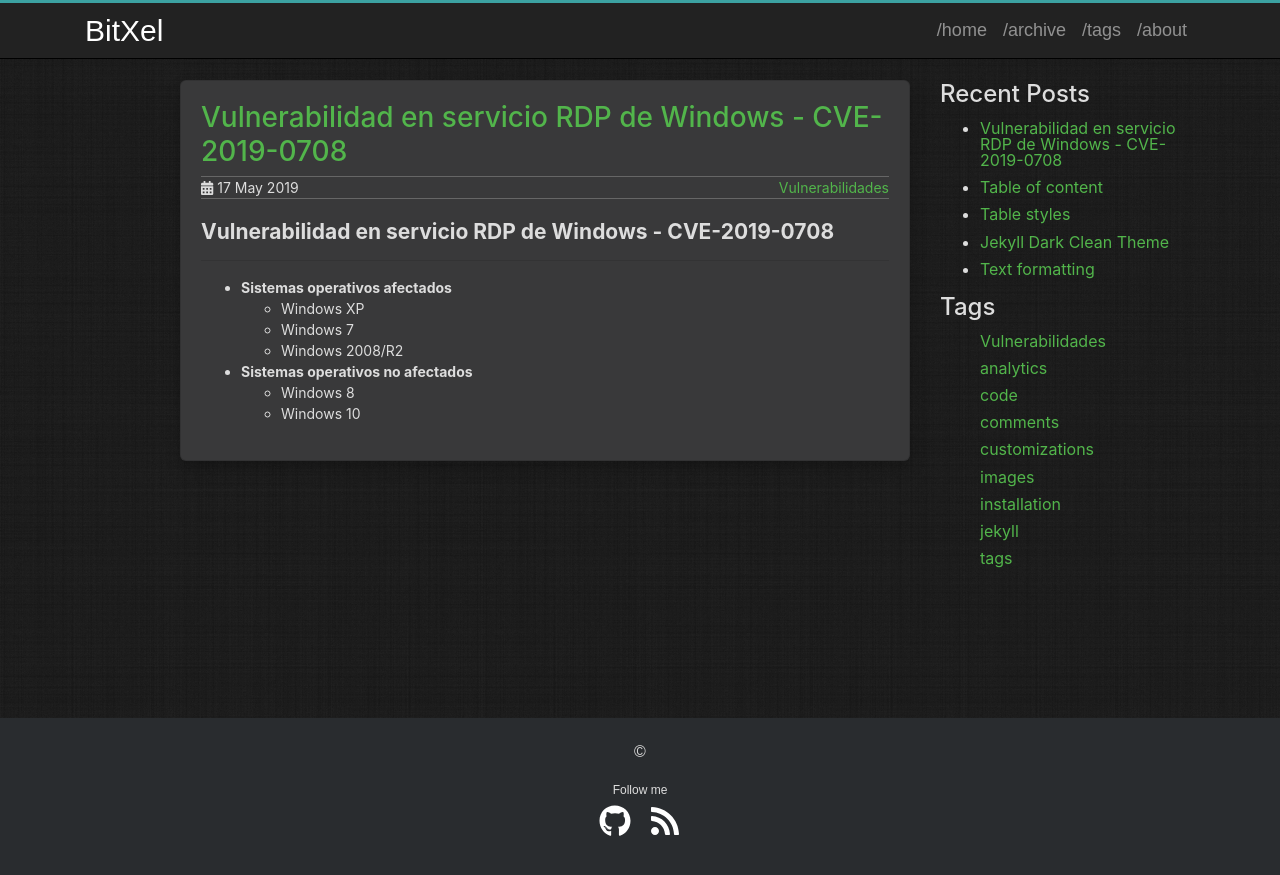
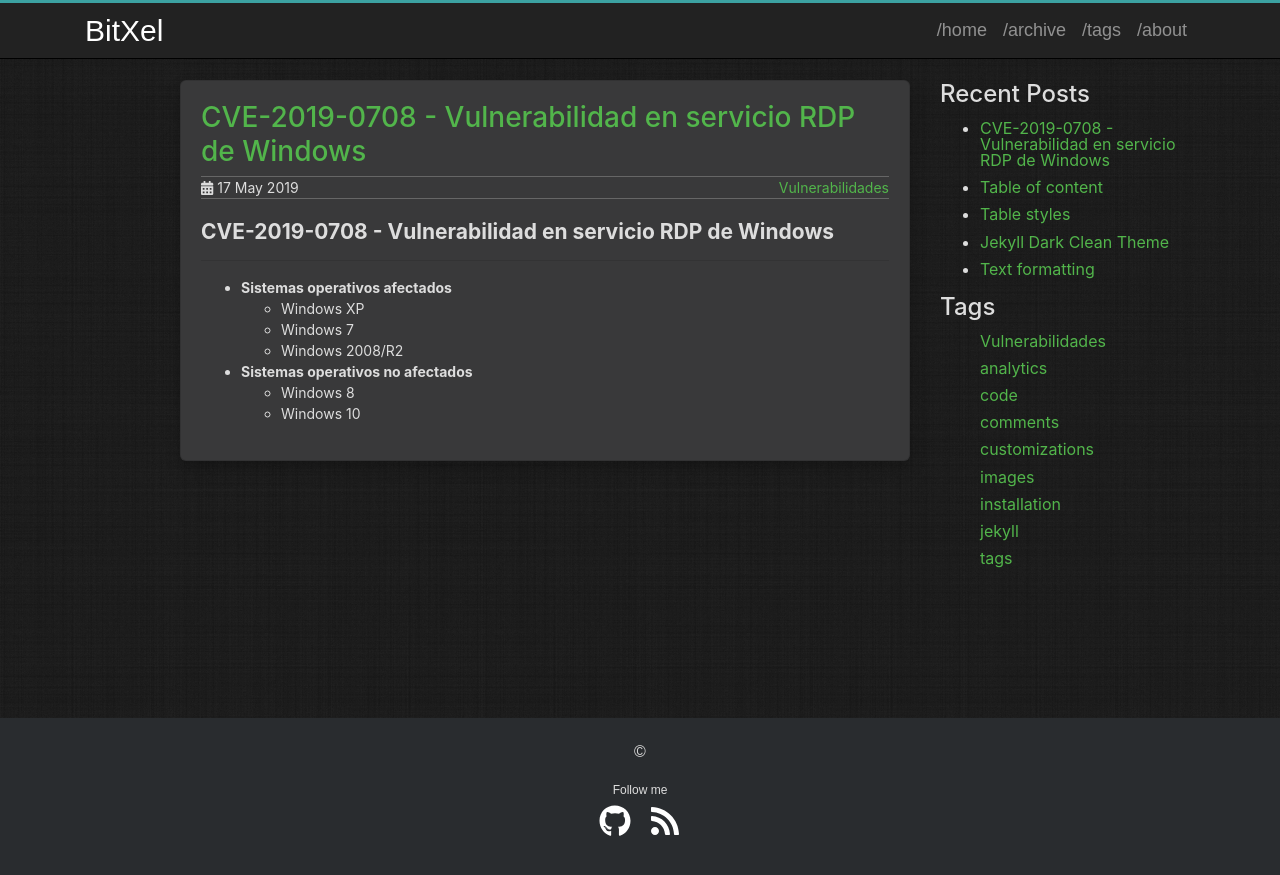
Before and after one commit to pgrandoli/pgrandoli.github.io, a Jekyll site: the page built from _posts/2019-05-17-vulnerabilidad-rdp-cve-2019-0708.md, in a window 1280 px wide. Shown: the top 875 px of the page. Built offline with Jekyll 4.4.1, drawn with Linux system fonts in a browser that asks for light colours.

```diff
--- a/_posts/2019-05-17-vulnerabilidad-rdp-cve-2019-0708.md
+++ b/_posts/2019-05-17-vulnerabilidad-rdp-cve-2019-0708.md
@@ -1,13 +1,13 @@
 ---
 layout: post
-title: Vulnerabilidad en servicio RDP de Windows - CVE-2019-0708
+title: CVE-2019-0708 - Vulnerabilidad en servicio RDP de Windows
 date: 2019-05-17 16:25:06
 description: Here you'll find out how to install this theme
 tags:
  - Vulnerabilidades
 ---
 
-## **Vulnerabilidad en servicio RDP de Windows - CVE-2019-0708**
+## **CVE-2019-0708 - Vulnerabilidad en servicio RDP de Windows**
 ---
 
 
```
